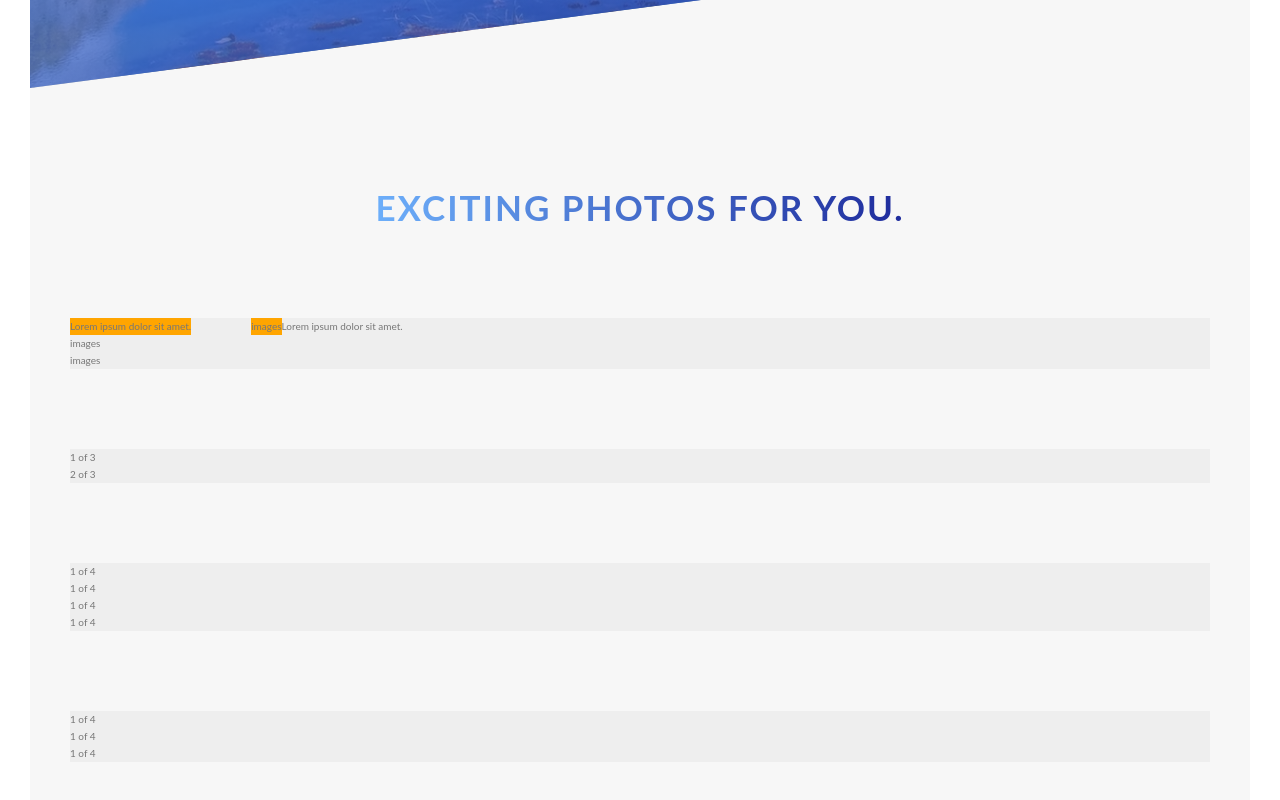
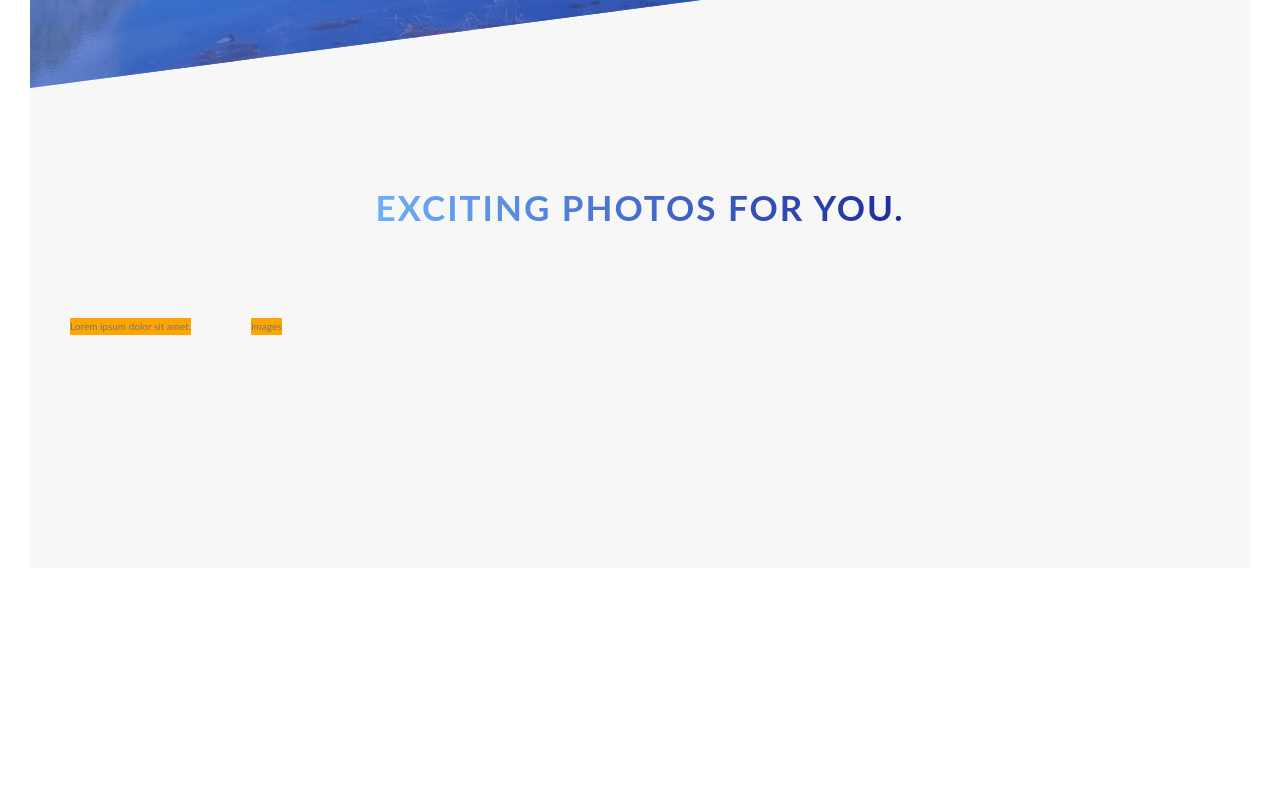
Before and after one commit to khalilFrough/CSSCourse, a website: page assessts/index.html in a window 1280 px wide. Shown: the part 702-1502 px from the top of the page. After the commit the page ends 1300 px from the top, so only its background shows below. Drawn offline with Linux system fonts and the light colour scheme.

Commit message:
added the gird system, but does not work.

```diff
--- a/assessts/index.html
+++ b/assessts/index.html
@@ -43,54 +43,6 @@
             images
           </div>
         </div>
-
-        <div class="row">
-          <div class="col-1-of-3">
-            Lorem ipsum dolor sit amet.
-          </div>
-          <div class="col-2-of-3">
-            images
-          </div>
-          <div class="col-3-of-3">
-            images
-          </div>
-        </div>
-
-        <div class="row">
-          <div class="col-1-of-3">
-            1 of 3
-          </div>
-          <div class="col-2-of-3">
-            2 of 3
-          </div>
-        </div>
-
-        <div class="row">
-          <div class="col-1-of-4">
-            1 of 4
-          </div>
-          <div class="col-2-of-4">
-            1 of 4
-          </div>
-          <div class="col-3-of-4">
-            1 of 4
-          </div>
-          <div class="col-4-of-4">
-            1 of 4
-          </div>
-        </div>
-
-        <div class="row">
-          <div class="col-1-of-4">
-            1 of 4
-          </div>
-          <div class="col-2-of-4">
-            1 of 4
-          </div>
-          <div class="col-3-of-4">
-            1 of 4
-          </div>
-        </div>
       </section>
     </main>
   </body>
--- a/sass/layout/_grid.scss
+++ b/sass/layout/_grid.scss
@@ -1,18 +1,46 @@
 .row {
   max-width: $grid-width;
-  background-color: #eee;
+  background-color: #f7f7f7;
   margin: 0 auto;
 
   &:not(:last-child) {
     margin-bottom: $gutter-vertical;
   }
+  @include clearfix;
 
-  .col-1-of-2 {
-    width: calc((100%-#{$gutter-horizontal}) / 2);
-    background-color: orange;
+  [class^="cal-"] {
+    background-color: orangered;
     float: left;
     &:not(:last-child) {
       margin-right: $gutter-horizontal;
     }
   }
+
+  .col-1-of-2 {
+    width: calc((100% - #{$gutter-horizontal}) / 2);
+  }
+
+  .col-1-of-3 {
+    width: calc((100%-2 * #{$gutter-horizontal}) / 3);
+  }
+  .col-2-of-3 {
+    width: calc(
+      2 * ((100%-2 * #{$gutter-horizontal}) / 3)+#{$gutter-horizontal}
+    );
+  }
+  .col-1-of-4 {
+    width: calc((100%-3 * #{$gutter-horizontal}) / 4);
+  }
+
+  .col-2-of-4 {
+    width: calc(
+      2 * ((100%-3 * #{$gutter-horizontal}) / 4)+#{$gutter-horizontal}
+    );
+  }
+
+  .col-3-of-4 {
+    width: calc(
+      3 * ((100%-3 * #{$gutter-horizontal}) / 4)+ 2 *#{$gutter-horizontal}
+    );
+  }
 }
```
Also changed, not shown: sass/abstracts/_mixins.scss (+7 -0 lines).
